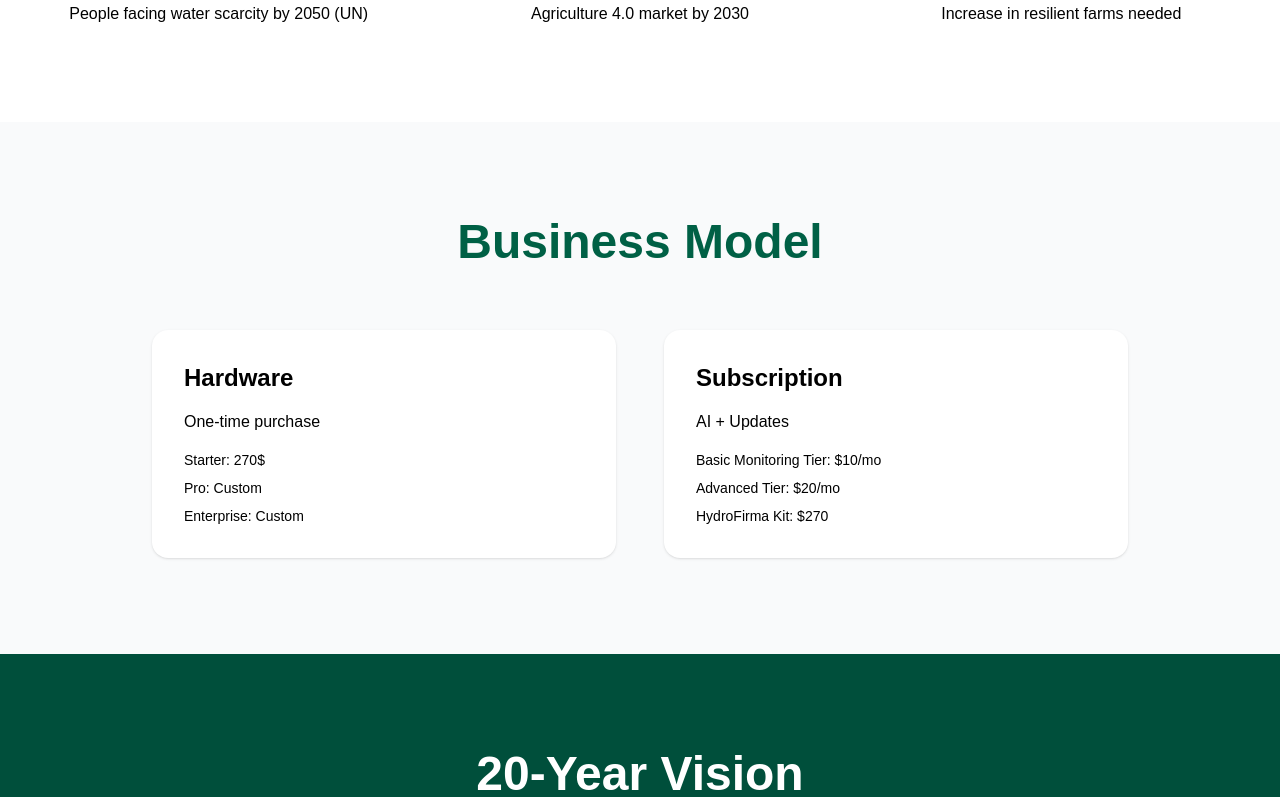
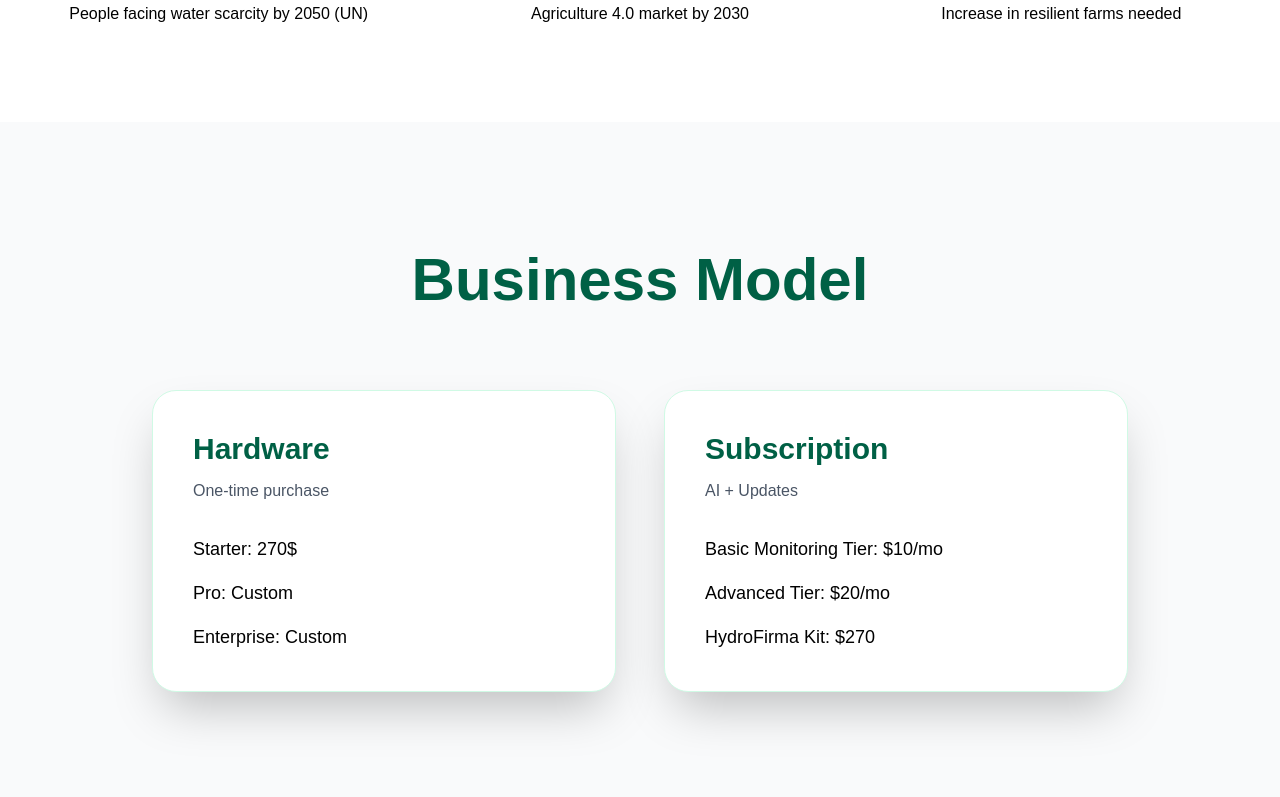
Before and after one commit to Molkaaa02/HydroFirma, a Next.js app: page / in a window 1280 px wide. Shown: the part 4083-4880 px from the top of the page. Built offline with nearby package versions, Linux system fonts and the light colour scheme.

Commit message:
Refactor BusinessModel component for dynamic rendering

```diff
--- a/src/components/BusinessModel.tsx
+++ b/src/components/BusinessModel.tsx
@@ -1,29 +1,49 @@
+'use client';
+import { motion } from "framer-motion";
+
 export default function BusinessModel() {
   return (
-    <section className="py-24 bg-gray-50">
+    <section className="py-32 bg-gray-50">
       <div className="max-w-5xl mx-auto px-6">
-        <h2 className="text-4xl md:text-5xl font-bold text-center text-emerald-800 mb-16">
+        <motion.h2
+          initial={{ opacity: 0, scale: 0.8 }}
+          whileInView={{ opacity: 1, scale: 1 }}
+          transition={{ duration: 0.8 }}
+          className="text-5xl md:text-6xl font-bold text-center text-emerald-800 mb-20"
+        >
           Business Model
-        </h2>
+        </motion.h2>
+
         <div className="grid md:grid-cols-2 gap-12">
-          <div className="bg-white p-8 rounded-2xl shadow">
-            <h3 className="text-2xl font-bold text-black mb-4">Hardware</h3>
-            <p className="text-black mb-4">One-time purchase</p>
-            <ul className="space-y-2 text-sm">
-              <li className="text-black">Starter: 270$</li>
-              <li className="text-black">Pro: Custom</li>
-              <li className="text-black">Enterprise: Custom</li>
-            </ul>
-          </div>
-          <div className="bg-white p-8 rounded-2xl shadow">
-            <h3 className="text-2xl font-bold text-black mb-4">Subscription</h3>
-            <p className="text-black mb-4">AI + Updates</p>
-            <ul className="space-y-2 text-sm text-black">
-              <li>Basic Monitoring Tier: $10/mo</li>
-              <li>Advanced Tier: $20/mo</li>
-              <li>HydroFirma Kit: $270</li>
-            </ul>
-          </div>
+          {[
+            { title: "Hardware", subtitle: "One-time purchase", plans: ["Starter: 270$", "Pro: Custom", "Enterprise: Custom"] },
+            { title: "Subscription", subtitle: "AI + Updates", plans: ["Basic Monitoring Tier: $10/mo", "Advanced Tier: $20/mo", "HydroFirma Kit: $270"] },
+          ].map((card, i) => (
+            <motion.div
+              key={i}
+              initial={{ opacity: 0, y: 60 }}
+              whileInView={{ opacity: 1, y: 0 }}
+              transition={{ delay: i * 0.2, duration: 0.7, type: "spring", stiffness: 100 }}
+              whileHover={{ scale: 1.03 }}
+              className="bg-white p-10 rounded-3xl shadow-2xl border border-emerald-100"
+            >
+              <h3 className="text-3xl font-bold text-emerald-800 mb-3">{card.title}</h3>
+              <p className="text-gray-600 mb-8">{card.subtitle}</p>
+              <ul className="space-y-4 text-lg">
+                {card.plans.map((plan, idx) => (
+                  <motion.li
+                    key={idx}
+                    initial={{ opacity: 0, x: -30 }}
+                    whileInView={{ opacity: 1, x: 0 }}
+                    transition={{ delay: idx * 0.1 + 0.3 }}
+                    className="font-medium text-black"
+                  >
+                    {plan}
+                  </motion.li>
+                ))}
+              </ul>
+            </motion.div>
+          ))}
         </div>
       </div>
     </section>
```
